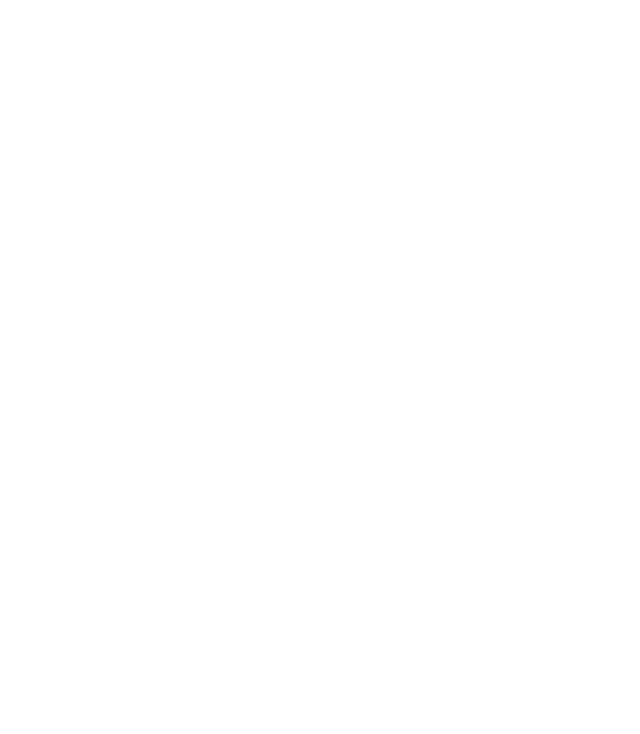
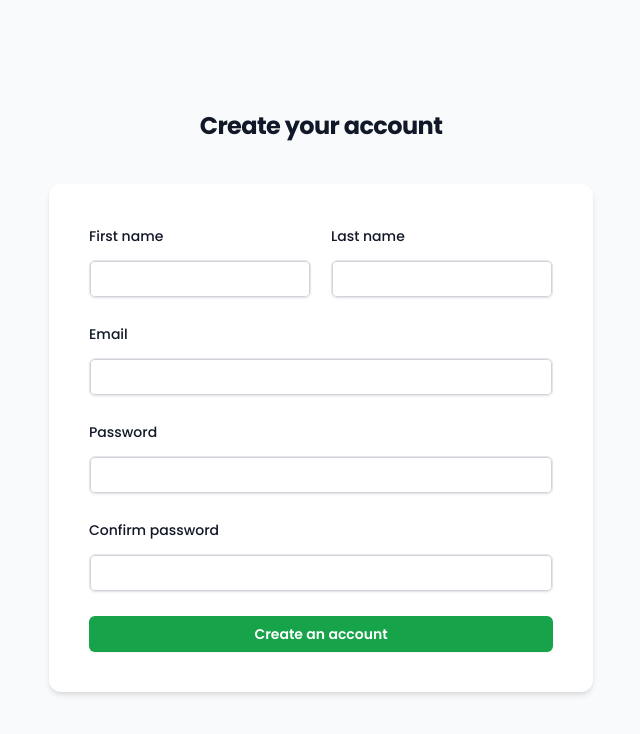
Before and after one commit to sleeper-dev/transactionapp, a React (Vite) app in the folder transactionapp-frontend/: page /register in a window 1280 px wide. Before the commit this address had no page. Shown: the top 734 px of the page, without its empty margins (319-959 px from the left). Built offline with nearby package versions, Linux system fonts and the light colour scheme.

Commit message:
Add register form

```diff
--- a/transactionapp-frontend/src/App.jsx
+++ b/transactionapp-frontend/src/App.jsx
@@ -1,6 +1,7 @@
 import { BrowserRouter, Route, Routes } from "react-router-dom";
 import Home from "./pages/Home";
 import Login from "./pages/Login";
+import Register from "./pages/Register";
 
 function App() {
   return (
@@ -8,6 +9,7 @@
       <Routes>
         <Route index element={<Home />} />
         <Route path="login" element={<Login />} />
+        <Route path="register" element={<Register />} />
       </Routes>
     </BrowserRouter>
   );
--- a/transactionapp-frontend/src/components/LoginForm.jsx
+++ b/transactionapp-frontend/src/components/LoginForm.jsx
@@ -23,7 +23,7 @@
               className="w-full rounded-md border p-2 py-1.5 text-gray-900 shadow-sm outline-none ring-1 ring-inset ring-gray-300 placeholder:text-gray-400 focus:ring-2 focus:ring-inset focus:ring-green-600 sm:text-sm sm:leading-6"
             />
           </div>
-          <div>
+          <div className="flex flex-col gap-3">
             <label
               htmlFor="password"
               className="text-sm font-medium leading-6 text-gray-900"
--- /dev/null
+++ b/transactionapp-frontend/src/components/RegisterForm.jsx
@@ -0,0 +1,100 @@
+function RegisterForm() {
+  return (
+    <main className="flex h-screen items-center justify-center bg-slate-50">
+      <div className="w-[34rem]">
+        <h2 className="text-center text-2xl font-bold leading-9 tracking-tight text-gray-900">
+          Create your account
+        </h2>
+        <form className="mt-10 flex flex-col space-y-6 rounded-xl bg-white p-10 shadow-md">
+          <div className="flex gap-5">
+            <div className="flex w-full flex-col gap-3">
+              <label
+                htmlFor="firstname"
+                className="text-sm font-medium leading-6 text-gray-900"
+              >
+                First name
+              </label>
+              <input
+                id="firstname"
+                name="firstname"
+                type="text"
+                required
+                className="w-full rounded-md border p-2 py-1.5 text-gray-900 shadow-sm outline-none ring-1 ring-inset ring-gray-300 placeholder:text-gray-400 focus:ring-2 focus:ring-inset focus:ring-green-600 sm:text-sm sm:leading-6"
+              />
+            </div>
+            <div className="flex w-full flex-col gap-3">
+              <label
+                htmlFor="lastname"
+                className="text-sm font-medium leading-6 text-gray-900"
+              >
+                Last name
+              </label>
+              <input
+                id="lastname"
+                name="lastname"
+                type="text"
+                required
+                className="w-full rounded-md border p-2 py-1.5 text-gray-900 shadow-sm outline-none ring-1 ring-inset ring-gray-300 placeholder:text-gray-400 focus:ring-2 focus:ring-inset focus:ring-green-600 sm:text-sm sm:leading-6"
+              />
+            </div>
+          </div>
+          <div className="flex flex-col gap-3">
+            <label
+              htmlFor="email"
+              className="text-sm font-medium leading-6 text-gray-900"
+            >
+              Email
+            </label>
+            <input
+              id="email"
+              name="email"
+              type="email"
+              required
+              className="w-full rounded-md border p-2 py-1.5 text-gray-900 shadow-sm outline-none ring-1 ring-inset ring-gray-300 placeholder:text-gray-400 focus:ring-2 focus:ring-inset focus:ring-green-600 sm:text-sm sm:leading-6"
+            />
+          </div>
+
+          <div className="flex flex-col gap-3">
+            <label
+              htmlFor="password"
+              className="text-sm font-medium leading-6 text-gray-900"
+            >
+              Password
+            </label>
+            <input
+              id="password"
+              name="password"
+              type="password"
+              required
+              className="w-full rounded-md border p-2 py-1.5 text-gray-900 shadow-sm outline-none ring-1 ring-inset ring-gray-300 placeholder:text-gray-400 focus:ring-2 focus:ring-inset focus:ring-green-600 sm:text-sm sm:leading-6"
+            />
+          </div>
+
+          <div className="flex flex-col gap-3">
+            <label
+              htmlFor="confirmPassword"
+              className="text-sm font-medium leading-6 text-gray-900"
+            >
+              Confirm password
+            </label>
+            <input
+              id="confirmPassword"
+              name="confirmPassword"
+              type="password"
+              required
+              className="w-full rounded-md border p-2 py-1.5 text-gray-900 shadow-sm outline-none ring-1 ring-inset ring-gray-300 placeholder:text-gray-400 focus:ring-2 focus:ring-inset focus:ring-green-600 sm:text-sm sm:leading-6"
+            />
+          </div>
+          <button
+            type="submit"
+            className="flex w-full justify-center rounded-md bg-green-600 px-3 py-1.5 text-sm font-semibold leading-6 text-white shadow-sm hover:bg-green-500 focus-visible:outline focus-visible:outline-2 focus-visible:outline-offset-2 focus-visible:outline-green-600"
+          >
+            Create an account
+          </button>
+        </form>
+      </div>
+    </main>
+  );
+}
+
+export default RegisterForm;
--- /dev/null
+++ b/transactionapp-frontend/src/pages/Register.jsx
@@ -0,0 +1,7 @@
+import RegisterForm from "../components/RegisterForm";
+
+function Register() {
+  return <RegisterForm />;
+}
+
+export default Register;
```
